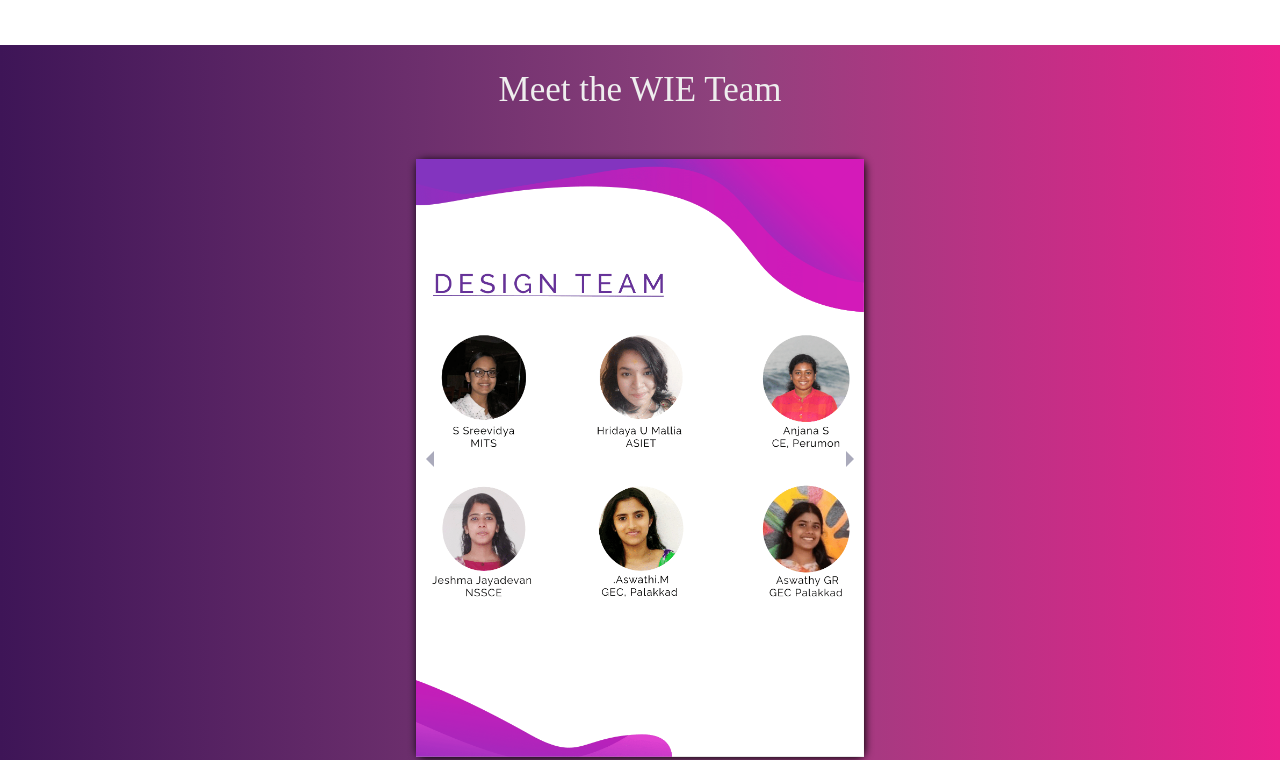
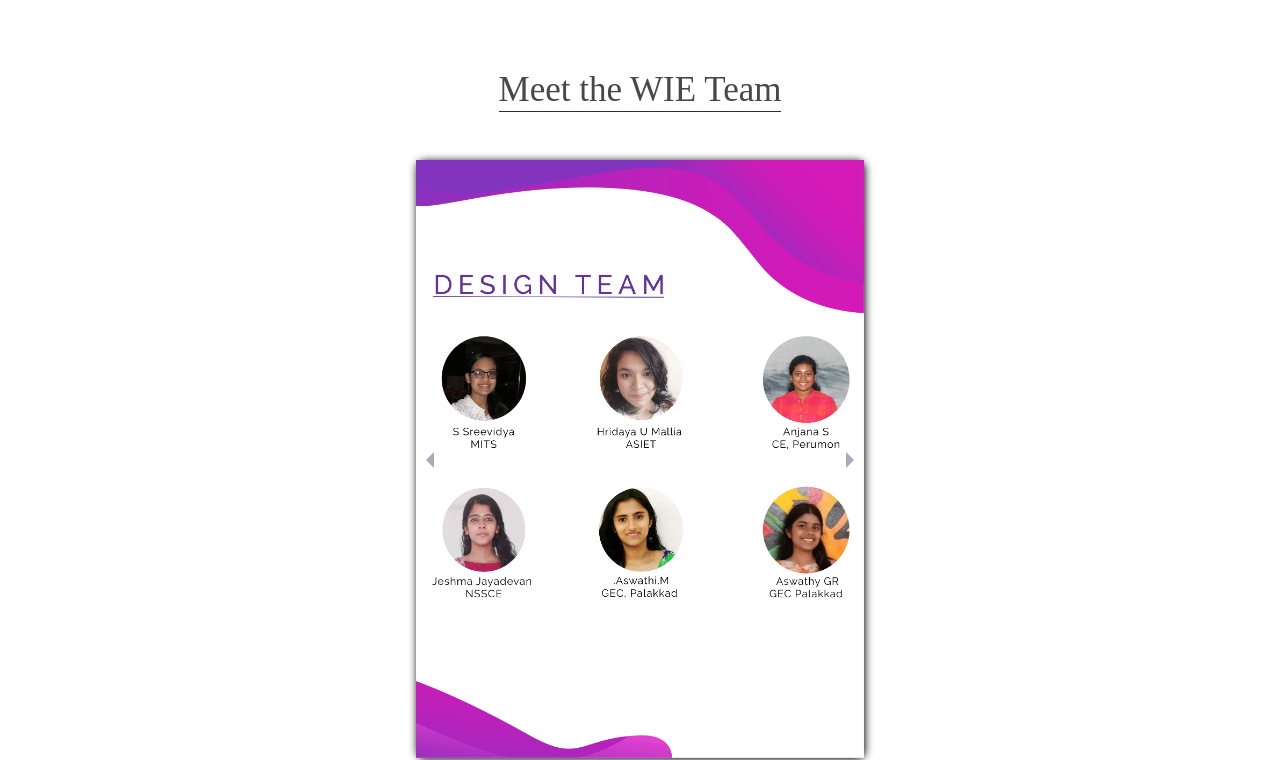
Before and after one commit to Iam-VM/kerala_section_wie_newsletter_gatsby, a Gatsby site: page / in a window 1280 px wide. Shown: the part 1776-2536 px from the top of the page. Built offline with nearby package versions, Linux system fonts and the light colour scheme; Gatsby itself is replaced by a stand-in of ours; a web font is replaced by a local one.

Commit message:
without gradient for carousel

```diff
--- a/src/styles/index.module.css
+++ b/src/styles/index.module.css
@@ -197,14 +197,15 @@
     justify-content: flex-start;
     /*background-color: #2a2a56;*/
     /*background-color:  #d90a87 ;*/
-    background: linear-gradient(90deg, rgba(62,21,87,1) 0%, rgba(143,66,125,1) 57%, rgba(235,32,140,1) 100%);
+    /*background: linear-gradient(90deg, rgba(62,21,87,1) 0%, rgba(143,66,125,1) 57%, rgba(235,32,140,1) 100%);*/
 }
 .carouselHead {
+    border-bottom: 1px solid #2a2a56;
     margin: 1rem 0 4rem 0;
     font-family: 'Red Rose', cursive;
     /*color: #ddd;*/
     /*color: #eaeded;*/
-    color: #eee;
+    color: #484848;
 }
 .devFooter {
     /*background-color: #262627;*/
--- a/src/styles/utils.css
+++ b/src/styles/utils.css
@@ -10,7 +10,11 @@
 @import url('https://fonts.googleapis.com/css2?family=Quicksand:wght@500&display=swap');
 @import url('https://fonts.googleapis.com/css2?family=Roboto:ital,wght@1,300&display=swap');
 @import url('https://fonts.googleapis.com/css2?family=Red+Rose:wght@400&display=swap');
+@import url('https://fonts.googleapis.com/css2?family=Graduate&display=swap');
+@import url('https://fonts.googleapis.com/css2?family=Cinzel+Decorative:wght@700&display=swap');
 
+
+/*font-family: 'Cinzel Decorative', cursive;*/
 .bodyNoMargin {
     margin: 0;
 }
```
